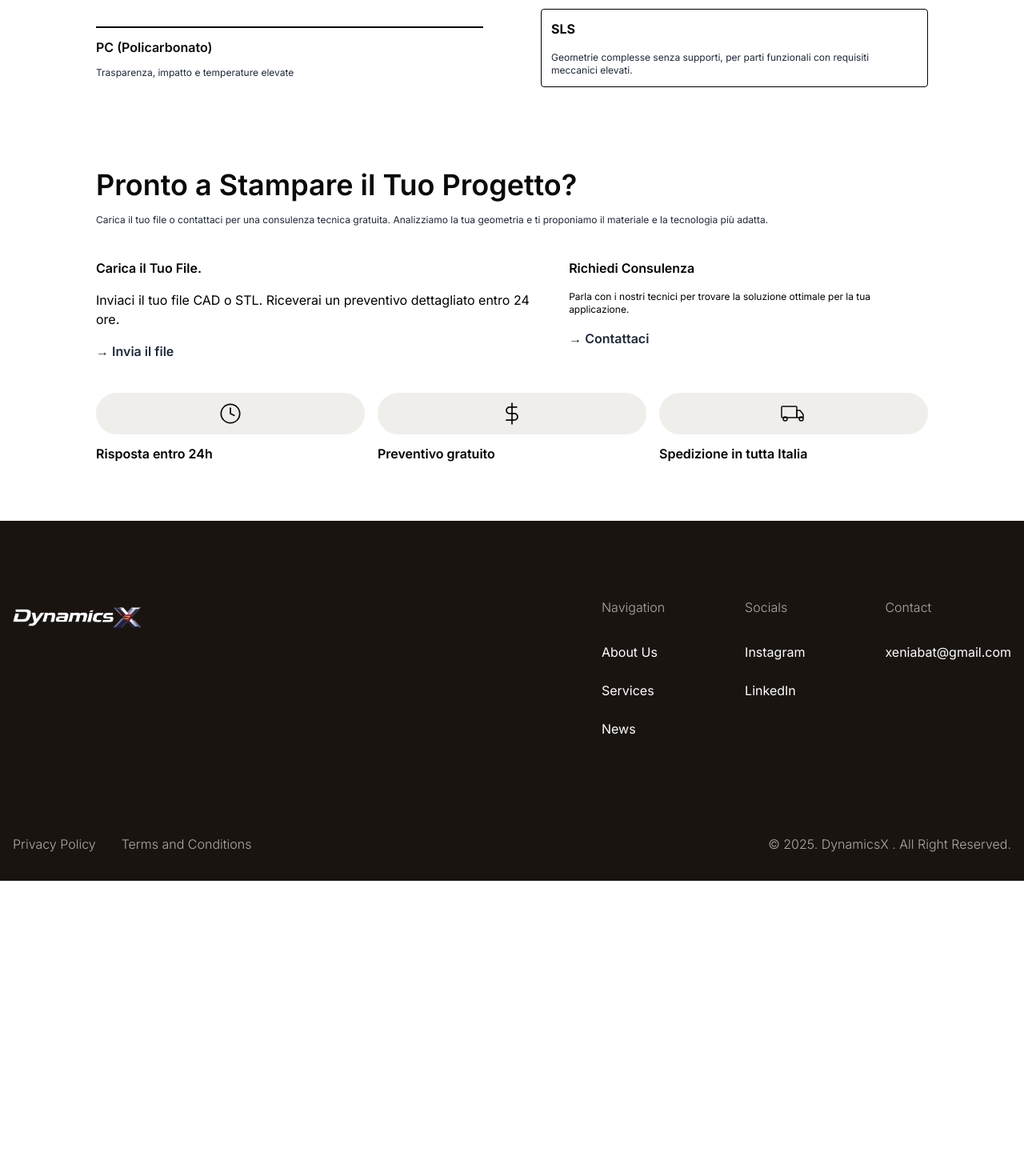
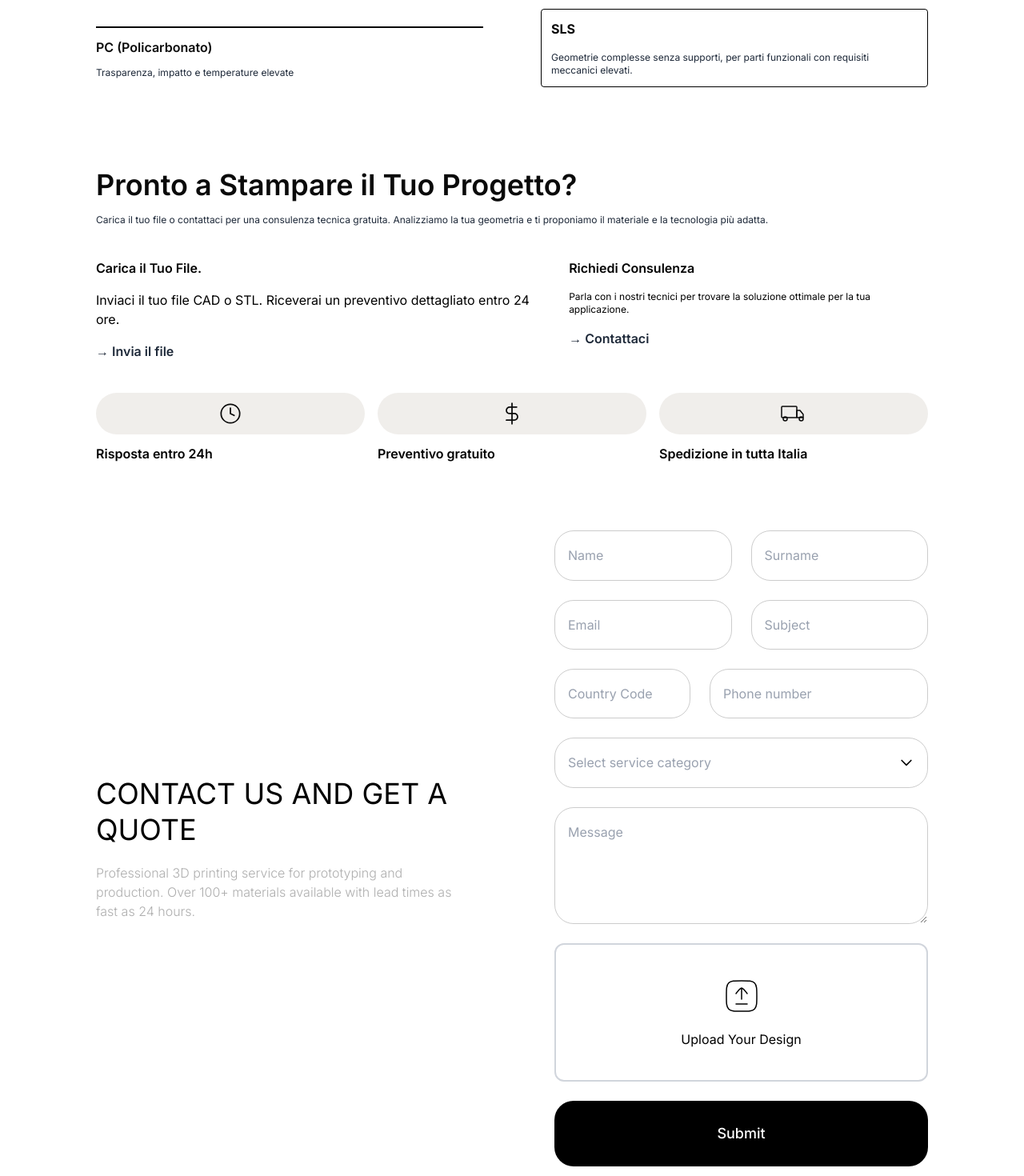
Before and after one commit to alimuzzaman-zamaddar/dynamic-x-project, a React (Vite) app: page /industrial in a window 1280 px wide. Shown: the part 1420-2890 px from the top of the page at 80% size. Before the commit the page ends 2521 px from the top, so only its background shows below. Built offline with nearby package versions, Linux system fonts and the light colour scheme.

Commit message:
feat:complete the industrial section

```diff
--- a/src/components/PagesComponent/HomPage/Industrial.jsx
+++ b/src/components/PagesComponent/HomPage/Industrial.jsx
@@ -4,6 +4,7 @@ import Dime from "../../PagesComponent/industrial/Dime"
 import Materiali from "../../PagesComponent/industrial/Materiali"
 import Pronto from "../../PagesComponent/industrial/Pronto"
 import InduatrialBg from "../../../assets/img/industrial/industrialbg.png"
+import Contact from '../../CommonComponents/Contact'
 
 const Industrial = () => {
   return (
@@ -11,7 +12,10 @@ const Industrial = () => {
       <NewBanner image={InduatrialBg} title={"DIME & COMPONENTI INDUSTRIALI"} />
       <Dime />
       <Materiali />
-      <Pronto/>
+      <Pronto />
+      <div className="lg:pb-18 pb-8">
+        <Contact />
+      </div>
     </section>
   )
 }
--- a/src/components/PagesComponent/industrial/Pronto.jsx
+++ b/src/components/PagesComponent/industrial/Pronto.jsx
@@ -4,7 +4,7 @@ import { Car, Clock, Usd } from '../../SvgContainer/SvgContainer'
 
 const Pronto = () => {
   return (
-    <section className='lg:py-18 py-8'>
+    <section className='lg:pt-18 pt-8'>
       <Container>
         <h2 className='lg:text-4xl text-2xl font-semibold text-[#0A0A0A]'>Pronto a Stampare il Tuo Progetto?</h2>
         <p className='text-xs font-normal text-[#1E2939] pt-4'>Carica il tuo file o contattaci per una consulenza tecnica gratuita. Analizziamo la tua geometria e ti proponiamo il materiale e la tecnologia più adatta.</p>
```
